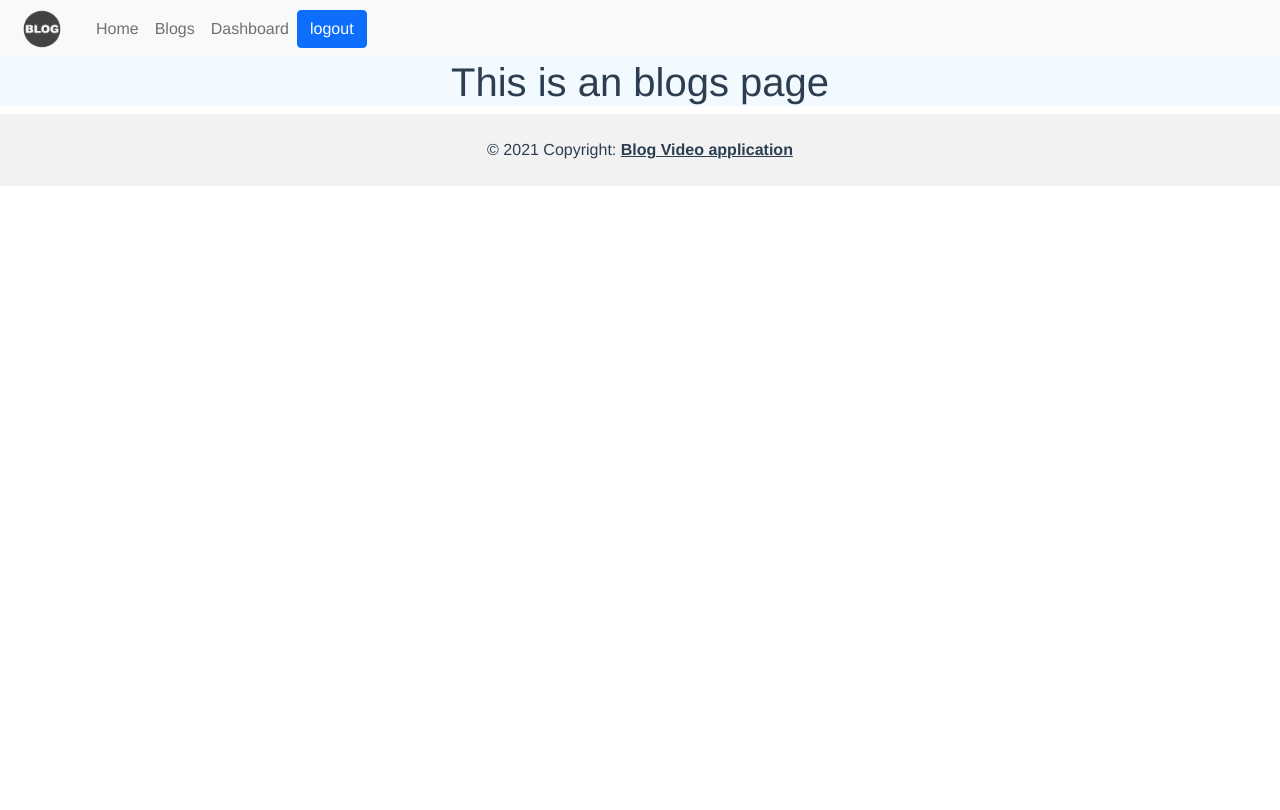
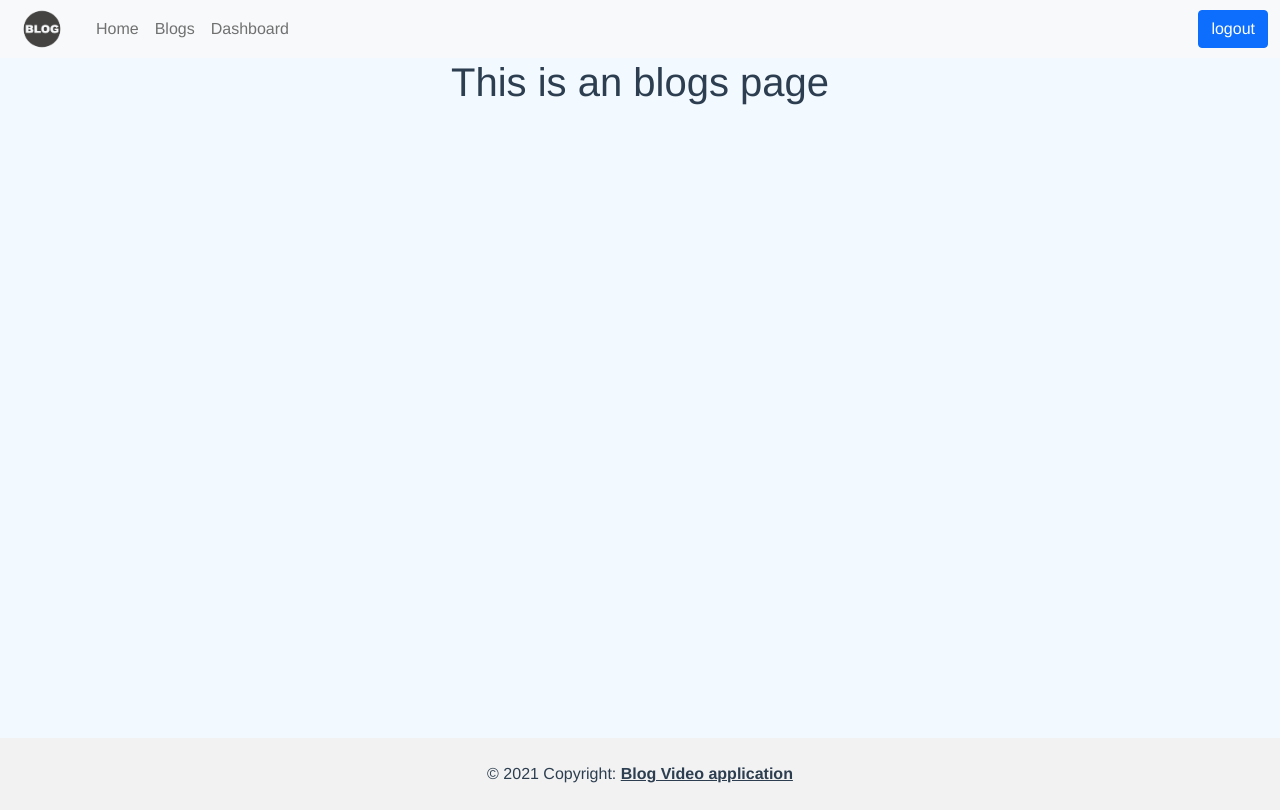
Before and after one commit to yassineelhoubi/video_blog_application, a Vue app: page /blogs in a window 1280 px wide. Built offline with nearby package versions, Linux system fonts and the light colour scheme; no server answers; sample sign-in values are in the browser's storage.

Commit message:
update front end

```diff
--- a/src/components/navbar.vue
+++ b/src/components/navbar.vue
@@ -4,14 +4,17 @@
       <a class="navbar-brand p-0"
         ><img alt="logo" width="60" src="../assets/img/logo.png"
       /></a>
-      <div class="collapse navbar-collapse" id="navbarNavAltMarkup">
+      <div class="collapse navbar-collapse  justify-content-between" id="navbarNavAltMarkup">
         <div class="navbar-nav">
           <router-link class="nav-link" to="/">Home</router-link>
           <router-link class="nav-link" to="/blogs">Blogs</router-link>
           <router-link class="nav-link" v-if="!isLoggedIn" to="/authentication">Login</router-link>
           <router-link class="nav-link" v-if="isLoggedIn" to="/dashboard">Dashboard</router-link>
         </div>
+        <div class="navbar-nav ">
+
         <button class="btn btn-primary " v-if="isLoggedIn" @click="logout">logout</button>
+        </div>
       </div>
     </div>
   </nav>
--- a/src/views/Auth.vue
+++ b/src/views/Auth.vue
@@ -1,5 +1,5 @@
 <template>
-  <div class="pt-5">
+  <div class="pt-5 container-auth">
     <div class="container" v-if="!userRegistred">
       <div class="row">
         <div class="col-md-6 col-12 mx-auto">
@@ -87,3 +87,10 @@ export default {
   },
 };
 </script>
+
+<style lang="scss">
+.container-auth{
+
+  height:85vh
+}
+</style>
--- a/src/views/Blogs.vue
+++ b/src/views/Blogs.vue
@@ -3,3 +3,8 @@
     <h1>This is an blogs page</h1>
   </div>
 </template>
+<style lang="scss">
+#blogs{
+  height:85vh
+}
+</style>
```
